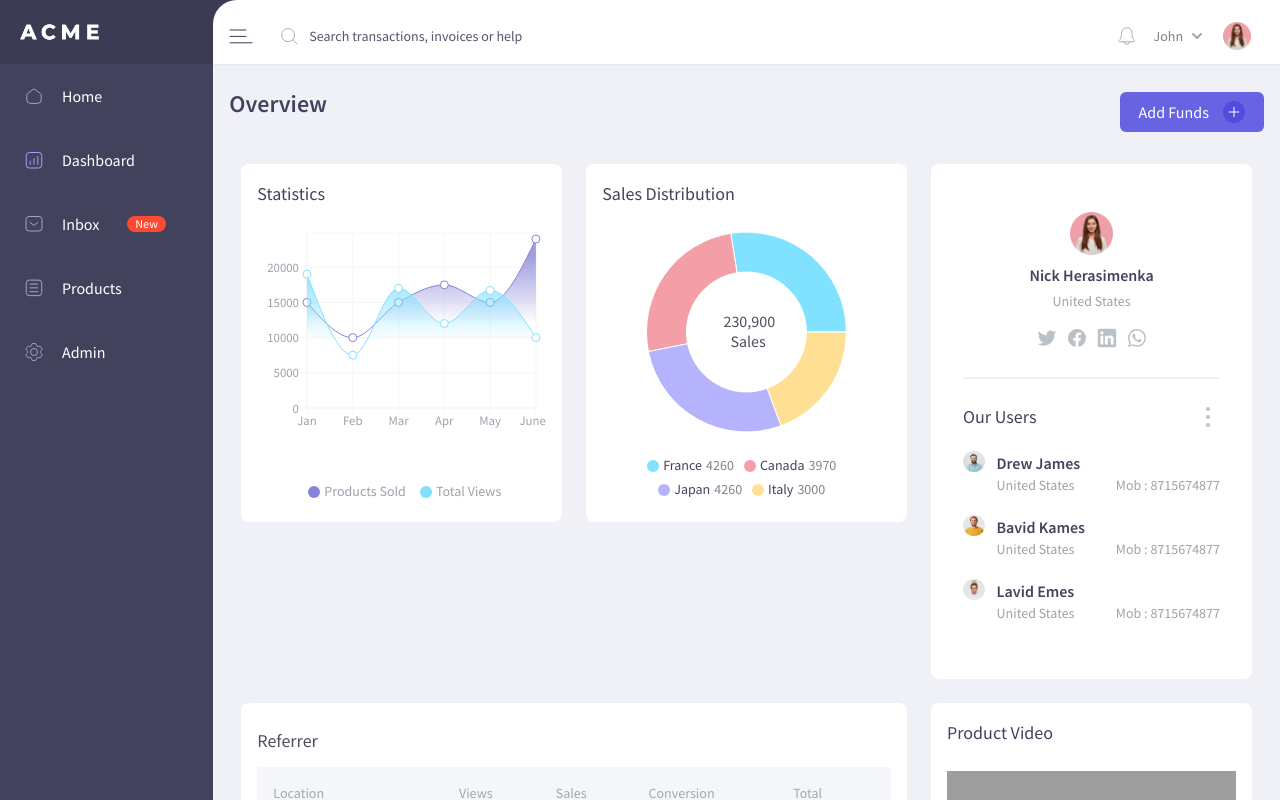
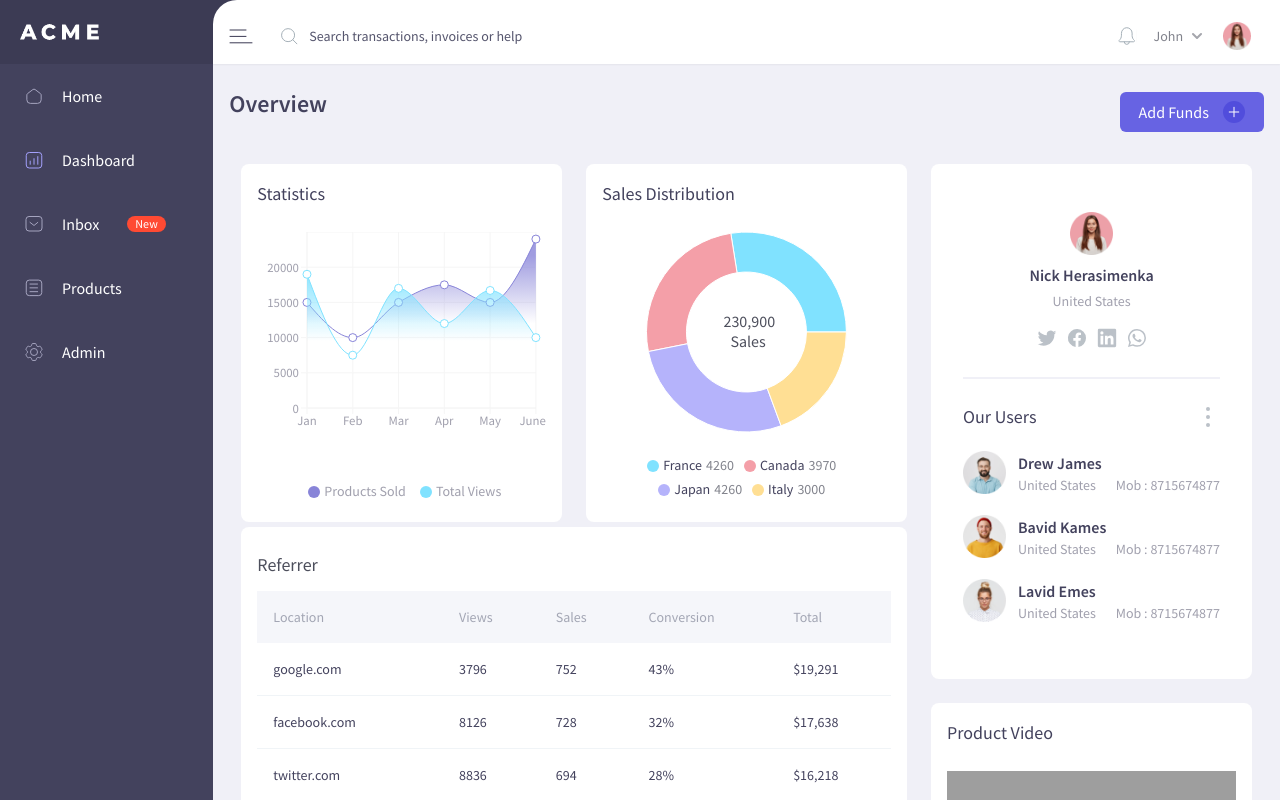
Before and after one commit to JabezSanjay/mitsogo-dashboard, a React (Create React App) app: page / in a window 1280 px wide. Built offline with nearby package versions, Linux system fonts and the light colour scheme; grey boxes are pictures that could not be loaded.

Commit message:
Bug fixes

```diff
--- a/src/Components/Card/PersonalCard/index.js
+++ b/src/Components/Card/PersonalCard/index.js
@@ -17,7 +17,7 @@ const PersonalCard = () => {
   ];
 
   return (
-    <div className="p-2 lg:p-3 w-full lg:w-1/3">
+    <div className="p-2 lg:p-3 w-full maxSm:order-first md:w-1/3">
       <div className="bg-white px-8 pt-12 pb-14 rounded-lg">
         <div>
           <div className="flex flex-col  items-center border-b-2 border-bodyColor">
@@ -48,7 +48,7 @@ const PersonalCard = () => {
             <img
               src={profile.svg}
               alt=""
-              className="w-1/6 sm:w-1/12 h-1/6 sm:h-1/12"
+              className="w-1/6 rangelg:w-2/12 xl:w-1/12 h-1/6 sm:h-1/12"
             />
             <div className="ml-3 w-full">
               <h3 className="text-mainColor font-semibold">{profile.name}</h3>
--- a/src/Components/Card/StatisticsCard/index.js
+++ b/src/Components/Card/StatisticsCard/index.js
@@ -102,7 +102,7 @@ const StatisticsCard = ({ type }) => {
 
   const COLORS = ["#80E2FF", "#F49FA8", "#B5B3FB", "#FFDF94"];
   return (
-    <div className="p-2 lg:p-3 w-full lg:w-1/3 ">
+    <div className="p-2 lg:p-3 w-full md:col-span-1 md:w-1/3 md:h-1/2">
       <div className="bg-white px-4 pt-1 pb-10 rounded-lg">
         <div className="mt-3 flex justify-between">
           <h3 className="text-lg text-mainColor mb-6">
--- a/src/Components/Card/TableCard/index.js
+++ b/src/Components/Card/TableCard/index.js
@@ -42,7 +42,7 @@ const TableCard = () => {
   ];
 
   return (
-    <div className="p-2 lg:p-3 w-full lg:w-2/3">
+    <div className="p-2 lg:p-3 w-full md:col-span-2 md:w-2/3 lg:-mt-44">
       <div className="bg-white px-4 py-3 rounded-lg">
         <div className="mt-3 flex justify-between">
           <h3 className="text-lg text-lightGray pb-3">Referrer</h3>
--- a/src/Components/Card/VideoCard/index.js
+++ b/src/Components/Card/VideoCard/index.js
@@ -4,7 +4,7 @@ import "../../../index.css";
 
 const VideoCard = () => {
   return (
-    <div className="p-2 lg:p-3 w-full lg:w-1/3 ">
+    <div className="p-2 lg:p-3 w-full md:w-1/3 md:h-1/2">
       <div className="bg-white px-4 pt-1 pb-10 rounded-lg">
         <div className="mt-3 flex justify-between">
           <h3 className="text-lg text-mainColor mb-6">Product Video</h3>
--- a/src/Components/Navbar/index.js
+++ b/src/Components/Navbar/index.js
@@ -13,7 +13,7 @@ const Navbar = ({ children }) => {
   const [openSidebar, setOpenSidebar] = useState(true);
 
   return (
-    <div className={`flex ${openSidebar ? "w-185 sm:w-full" : ""}`}>
+    <div className={`flex ${openSidebar ? "w-165 sm:w-full" : ""}`}>
       <Sidebar open={openSidebar === true ? "block" : "hidden"} />
       <div
         className={`p-4 bg-white shadow-sm w-full max-h-16 ${
--- a/src/Components/Sidebar/index.js
+++ b/src/Components/Sidebar/index.js
@@ -16,8 +16,8 @@ const Sidebar = ({ open }) => {
   ];
 
   return (
-    <div
-      className={`${open} min-h-screen w-full sm:w-1/6  bg-mainColor active:bg-white`}
+    <aside
+      className={`${open} min-h-screen w-full sm:w-1/6 bg-mainColor active:bg-white`}
     >
       <div className="p-5 flex items-center h-16 bg-darkMainColor lg:w-96">
         <img src={LogoImage} alt="logo" className="w-20" />
@@ -40,7 +40,7 @@ const Sidebar = ({ open }) => {
           </div>
         ))}
       </div>
-    </div>
+    </aside>
   );
 };
 
--- a/src/pages/Dashboard.js
+++ b/src/pages/Dashboard.js
@@ -8,12 +8,12 @@ import VideoCard from "../Components/Card/VideoCard";
 
 const Dashboard = () => {
   return (
-    <div>
+    <div className="min-h-screen">
       <div className="flex flex-wrap justify-between mt-3 mb-3">
         <h2 className="text-2xl font-semibold py-5 text-mainColor">Overview</h2>
         <Button name="Add Funds" svg={PlusIcon} />
       </div>
-      <div className="flex flex-wrap items-start">
+      <div className="flex flex-wrap">
         <StatisticsCard type="graph" />
         <StatisticsCard />
         <PersonalCard />
--- a/tailwind.config.js
+++ b/tailwind.config.js
@@ -4,7 +4,11 @@ module.exports = {
   theme: {
     extend: {
       width: {
-        185: "185%",
+        165: "180%",
+      },
+      screens: {
+        maxSm: { max: "639px" },
+        rangelg: { min: "1024px", max: "1300px" },
       },
     },
     colors: {
```
